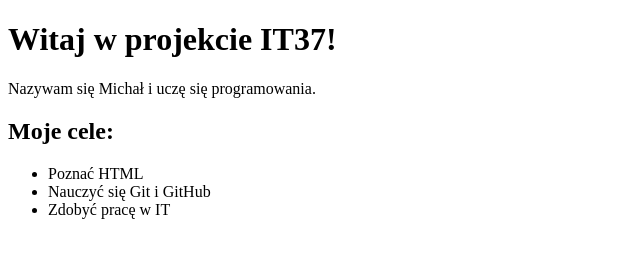
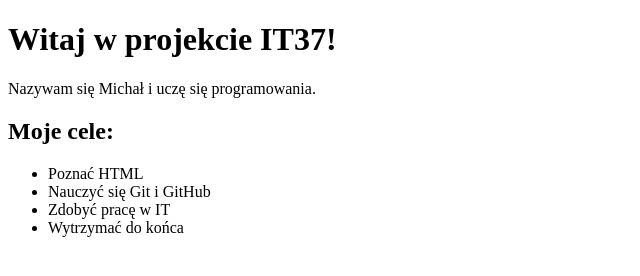
Before and after one commit to Michpio89/IT37, a plain HTML site: page Day01/index.html in a window 1280 px wide. Shown: the whole page, without its empty margins (0-640 px from the left). Drawn offline with Linux system fonts and the light colour scheme.

Commit message:
Update index.html

```diff
--- a/Day01/index.html
+++ b/Day01/index.html
@@ -3,7 +3,7 @@
 <head>
     <meta charset="UTF-8">
     <meta name="viewport" content="width=device-width, initial-scale=1.0">
-    <title>Moja pierwsza strona</title>
+    <title>Nadchodzą zmiany</title>
 </head>
 <body>
 
@@ -17,6 +17,7 @@
       <li>Poznać HTML</li>
       <li>Nauczyć się Git i GitHub</li>
       <li>Zdobyć pracę w IT</li>
+      <li>Wytrzymać do końca</li>
    </ul>
 
 </body>
```
